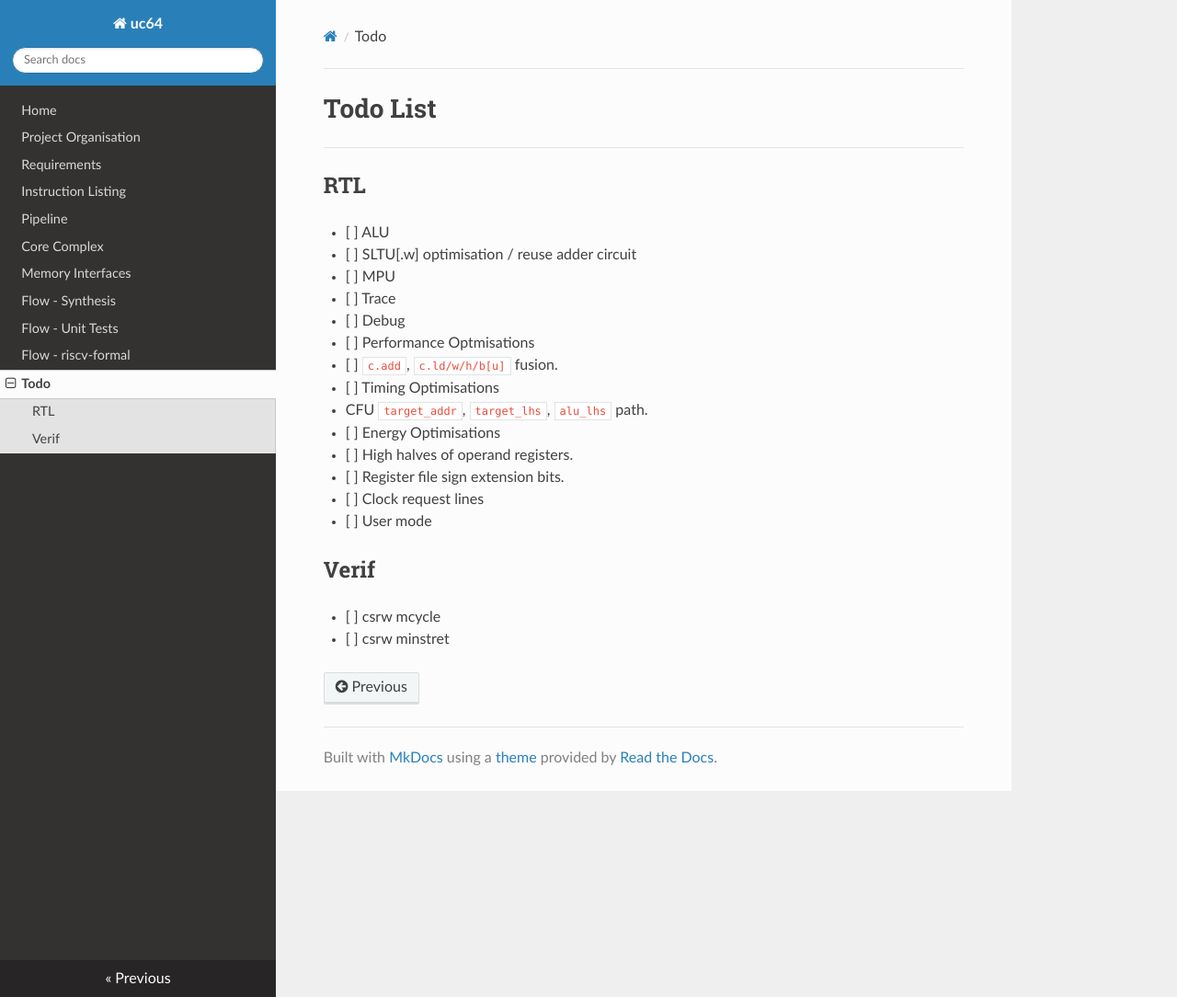
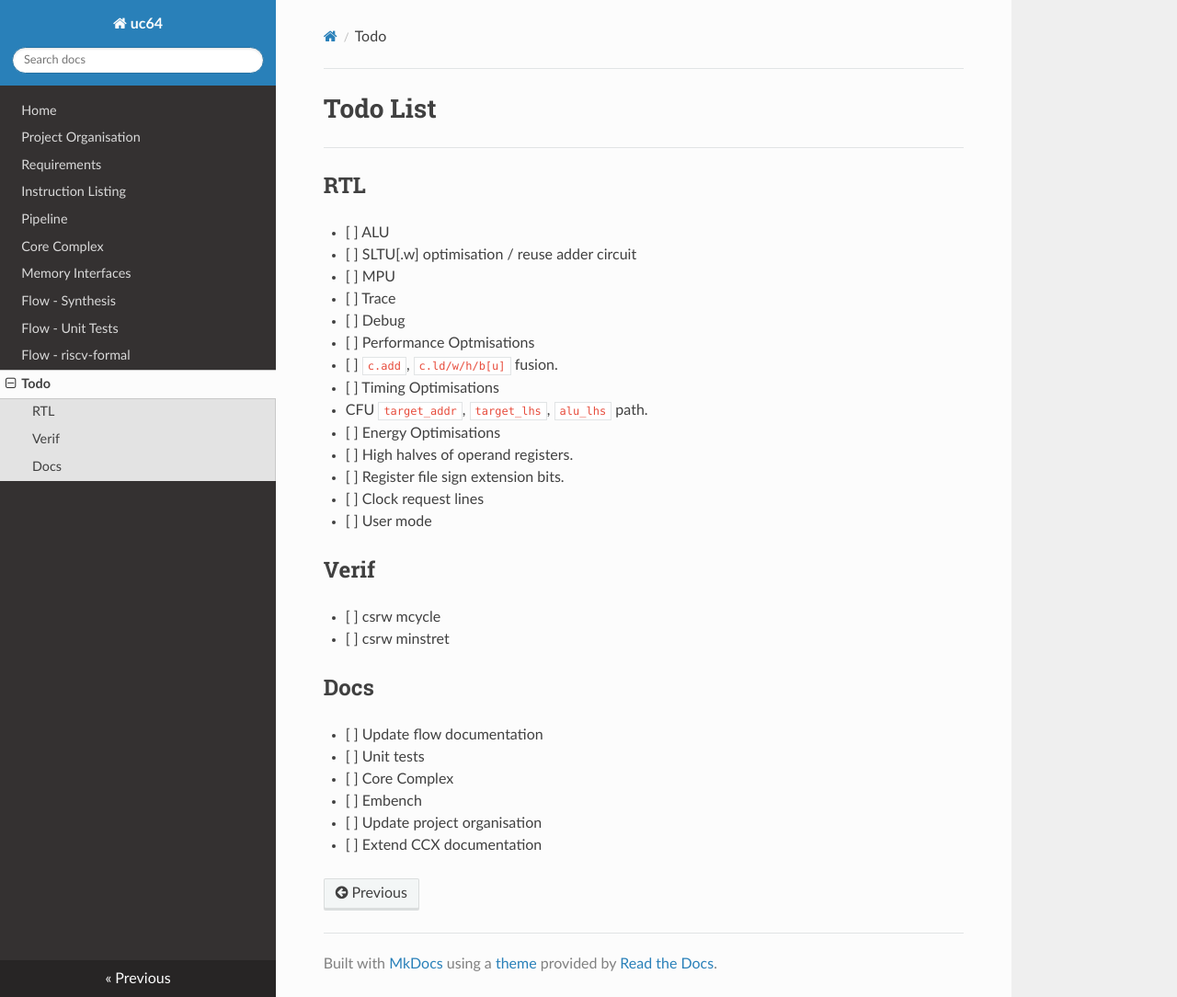
Before and after one commit to ben-marshall/croyde-riscv, an MkDocs documentation site: the page built from docs/todo.md, in a window 1280 px wide and 1084 px high. Shown: the whole window at 92% size. Built offline with MkDocs 1.6.1, drawn with Linux system fonts in a browser that asks for light colours; nearby versions of some CDN libraries.

Commit message:
Docs todos

```diff
--- a/docs/todo.md
+++ b/docs/todo.md
@@ -37,3 +37,18 @@
 
 - [ ] csrw mcycle
 - [ ] csrw minstret
+
+
+## Docs
+
+- [ ] Update flow documentation
+
+  - [ ] Unit tests
+
+  - [ ] Core Complex
+
+  - [ ] Embench
+
+- [ ] Update project organisation
+
+- [ ] Extend CCX documentation
```
